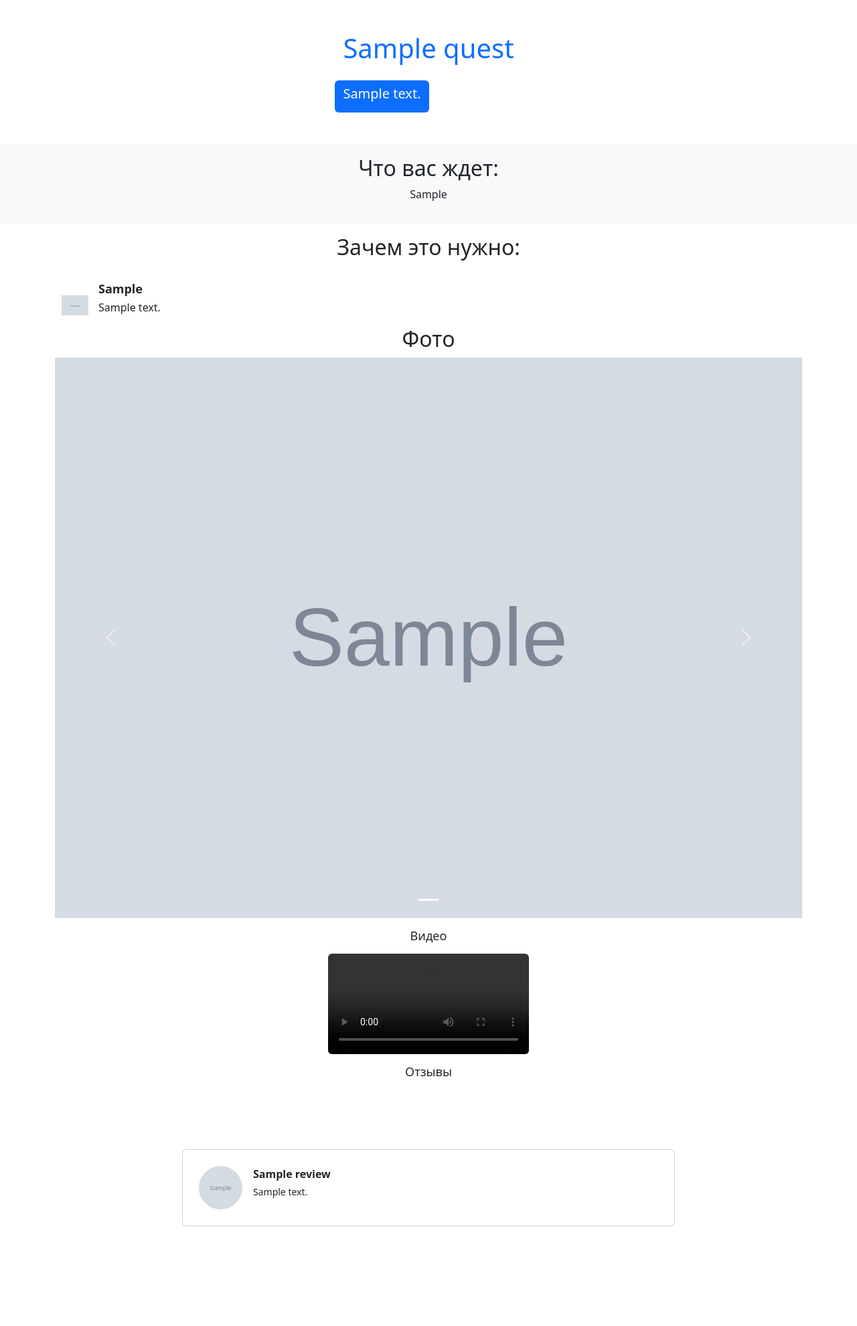
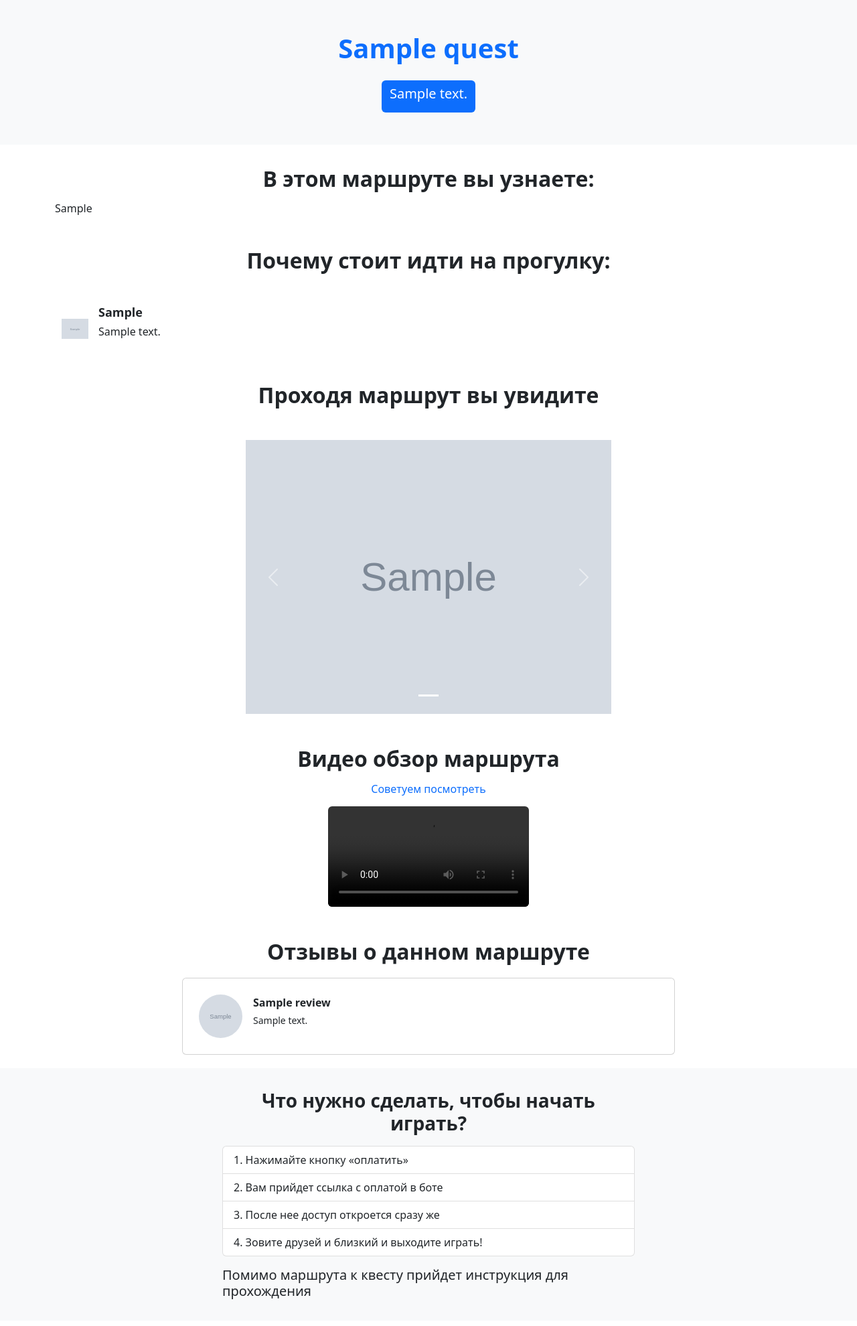
Before and after one commit to Evdak/secret_guide, a Django app: a page that uses templates/quest.html in a window 1280 px wide. Shown: the whole page at 67% size. Before the commit the page ends 1831 px from the top, so only its background shows below. Run offline with Django 4.2, Linux system fonts and the light colour scheme; tables that the repository leaves empty hold one stand-in row (values such as "Sample post"); grey boxes marked "Sample" are stand-in pictures; some libraries are stand-ins or nearby versions; grey boxes are pictures that could not be loaded.

Commit message:
new features added

```diff
--- a/secret_guide/settings.py
+++ b/secret_guide/settings.py
@@ -41,6 +41,7 @@ INSTALLED_APPS = [
     'django.contrib.sessions',
     'django.contrib.messages',
     'django.contrib.staticfiles',
+    'django_cleanup.apps.CleanupConfig',
 ]
 
 MIDDLEWARE = [
--- a/templates/quest.html
+++ b/templates/quest.html
@@ -16,7 +16,7 @@
 <head>
     <meta charset="utf-8">
     <meta name="viewport" content="width=device-width, initial-scale=1">
-    <title>Bootstrap demo</title>
+    <title>{{quest.name_rus}}</title>
     <link href="https://cdn.jsdelivr.net/npm/bootstrap@5.2.0-beta1/dist/css/bootstrap.min.css" rel="stylesheet"
         integrity="sha384-0evHe/X+R7YkIZDRvuzKMRqM+OrBnVFBL6DOitfPri4tjfHxaWutUpFmBp4vmVor" crossorigin="anonymous">
 </head>
@@ -30,6 +30,7 @@
     <style>
         .fit {
             width: fit-content;
+            max-width: 90vw;
         }
 
         .grid-col-3 {
@@ -43,54 +44,12 @@
             max-height: 95vh;
         }
 
-        h3,
-        h4 {
+        .icon_text_group-text>h3 {
             /* font-family: Gilroy; */
             font-size: 18px;
             margin-bottom: 5px;
         }
-    </style>
 
-    <body>
-        <div class="container text-center my-5">
-            <div class="col d-flex justify-content-center align-content-center flex-column flex-wrap">
-                <div class="row">
-                    <h1 class="text-primary">
-                        {{ quest.name_rus }}
-                    </h1>
-                </div>
-
-                <div class="row rounded bg-primary py-2 text-center text-white mt-3 fit text-center">
-                    <h5 class="text-white">
-                        {{ quest.description }}
-                    </h5>
-                </div>
-            </div>
-        </div>
-        <div class="text-center py-3 bg-light">
-            <h2>Что вас ждет:</h2>
-            <!-- <p>Посетите легендарное место, откуда началась история великого города на Неве.</p>
-            <p>Узнайте легенды и разгадайте тайны Петропавловской крепости:</p>
-            <ul class="list-group list-group-flush">
-                <li>кто охраняет город с высоты птичьего полета?</li>
-                <li>в чем причина непропорциональности памятника Петру Первому?</li>
-                <li>откуда здесь 12 стульев, и кто был узником бастиона?</li>
-            </ul>
-            <br>
-            <p>Прогулка длится от 1,5 до 2 часов.</p>
-            <p>Не забудьте в прохладную погоду потеплее одеться, и зарядите свои телефоны, чтобы не прерывать
-                увлекательную
-                прогулку.</p> -->
-
-            <!-- {{quest.what_waits_you}} -->
-            {% for p in quest.what_waits_you_list %}
-            <p>{{p}}</p>
-            {% endfor %}
-        </div>
-        <div class="container my-3">
-            <h2 class="text-center">Зачем это нужно:</h2>
-            <br>
-            <style>
         .icont_text_group-img {
             min-width: 45px;
             max-width: 50px;
@@ -113,12 +72,56 @@
         }
     </style>
 
+    <body>
+        <div class="bg-light mb-3 py-5">
+            <div class="container text-center">
+                <div
+                    class="col d-flex justify-content-center align-content-center flex-column flex-wrap align-items-center">
+                    <div class="row">
+                        <h1 class="text-primary fw-bold">
+                            {{ quest.name_rus }}
+                        </h1>
+                    </div>
+
+                    <div class="row rounded bg-primary py-2 text-center text-white mt-3 fit text-center">
+                        <h5 class="text-white">
+                            {{ quest.description }}
+                        </h5>
+                    </div>
+                </div>
+            </div>
+        </div>
+        <div class="container py-3">
+            <h2 class="fw-bold mb-2 text-center mb-3">В этом маршруте вы узнаете:</h2>
+            <!-- <p>Посетите легендарное место, откуда началась история великого города на Неве.</p>
+            <p>Узнайте легенды и разгадайте тайны Петропавловской крепости:</p>
+            <ul class="list-group list-group-flush">
+                <li>кто охраняет город с высоты птичьего полета?</li>
+                <li>в чем причина непропорциональности памятника Петру Первому?</li>
+                <li>откуда здесь 12 стульев, и кто был узником бастиона?</li>
+            </ul>
+            <br>
+            <p>Прогулка длится от 1,5 до 2 часов.</p>
+            <p>Не забудьте в прохладную погоду потеплее одеться, и зарядите свои телефоны, чтобы не прерывать
+                увлекательную
+                прогулку.</p> -->
+
+            <!-- {{quest.what_waits_you}} -->
+            {% for p in quest.what_waits_you_list %}
+            <h6>{{p}}</h6>
+            {% endfor %}
+        </div>
+        <div class="container my-3">
+            <h2 class="text-center fw-bold my-4">Почему стоит идти на прогулку:</h2>
+            <br>
+
+
             <div class="row">
                 {% for icon in quest.why_it_need.all %}
                 <div class="col-sm-12 col-md-4 d-flex align-items-center">
                     <div class="icont_text_group-img ">
 
-                        <img src="/quest/icons_why/{{icon.file}}" alt="{{icon.name}}">
+                        <img src="{{icon.file.url}}" alt="{{icon.name}}">
 
                     </div>
                     <div class="icon_text_group-text">
@@ -129,9 +132,11 @@
                 {% endfor %}
             </div>
 
-            <h2 class="text-dark text-center">
-                Фото
+            <h2 class="text-dark text-center fw-bold my-5">
+                Проходя маршрут вы увидите
             </h2>
+            <div class="container d-flex justify-content-center">
+                <div class="col-sm-12 col-md-6">
                     <div id="carouselExampleIndicators" class="carousel slide" data-bs-ride="true">
                         <div class="carousel-indicators">
                             <button type="button" data-bs-target="#carouselExampleIndicators" data-bs-slide-to="0"
@@ -147,7 +152,7 @@
                         </div>
                         <div class="carousel-inner">
                             <div class="carousel-item active">
-                        <img src="/quest/photo/{{quest.photo.first.file}}" class="d-block w-100" alt="{{icon.name}}">
+                                <img src="{{quest.photo.first.file.url}}" class="d-block w-100" alt="{{icon.name}}">
                             </div>
                             <!-- <div class="carousel-item">
                         <img src="ph/Centr otkrytij/photo/2.jpg" class="d-block w-100" alt="">
@@ -155,7 +160,7 @@
                             {% for ph in quest.photo.all %}
                             {% if not forloop.first%}
                             <div class="carousel-item">
-                        <img src="/quest/photo/{{ph.file}}" class="d-block w-100" alt="">
+                                <img src="{{ph.file.url}}" class="d-block w-100" alt="">
                             </div>
                             {% endif %}
                             {% endfor %}
@@ -172,41 +177,49 @@
                         </button>
                     </div>
                 </div>
+            </div>
+        </div>
 
 
         <div class="container text-center my-3">
-            <h3 class="text-dark my-3">
-                Видео
-            </h3>
+            <h2 class="text-dark my-3 fw-bold mt-5">
+                Видео обзор маршрута
+            </h2>
+            <h6 class="text-primary mb-3 mt-1">
+                Советуем посмотреть
+            </h6>
             {% for vid in quest.video.all %}
 
             <div class="conrainer d-flex justify-content-center">
                 <div class="embed-responsive">
-                    <video src="/quest/video/{{vid.file}}" class="embed-responsive-item rounded" controls>
+                    <video src="{{vid.file.url}}" class="embed-responsive-item rounded" controls>
                 </div>
             </div>
 
             {% endfor %}
 
         </div>
-        <h4 class="text-center mb-4 pb-2">Отзывы</h4>
+        <h2 class="text-center mt-5 mb-2 fw-bold">
+            Отзывы о данном маршруте
+        </h2>
         <section class="gradient-custom">
-            <div class="container my-5 py-5">
+            <div class="container my-1 py-1">
                 {% for rew in quest.reviews.all %}
-                <div class="row d-flex justify-content-center">
+                <div class="row d-flex justify-content-center my-2">
                     <div class="col-md-12 col-lg-10 col-xl-8">
                         <div class="card">
                             <div class="card-body p-4">
 
                                 <div class="row">
                                     <div class="col">
-                                        <div class="d-flex flex-start">
-                                            <img class="rounded-circle shadow-1-strong me-3"
-                                                src="/quest/reviews/{{rew.photo}}" alt="avatar" width="65"
-                                                height="65" />
+                                        <div
+                                            class="d-flex align-items-md-start align-items-sm-center flex-sm-column flex-md-row">
+                                            <img class="rounded-circle shadow-1-strong me-md-3 me-sm-0"
+                                                src="{{rew.photo.url}}" alt="avatar" width="65" height="65" />
                                             <div class="flex-grow-1 flex-shrink-1">
                                                 <div>
-                                                    <div class="d-flex justify-content-between align-items-center">
+                                                    <div
+                                                        class="d-flex justify-content-md-between justify-content-sm-center align-items-center">
                                                         <p class="mb-1 fw-bold">
                                                             {{rew.name}}
                                                         </p>
@@ -228,6 +241,20 @@
             </div>
             </div>
         </section>
+        <div class="bg-light my-2 py-3">
+            <div class="container col-md-6 col-sm-12">
+                <h3 class="text-center my-3 fw-bold">
+                    Что нужно сделать, чтобы начать играть?
+                </h3>
+                <ol class="list-group list-group-light list-group-numbered">
+                    <li class="list-group-item">Нажимайте кнопку «оплатить»</li>
+                    <li class="list-group-item">Вам прийдет ссылка с оплатой в боте</li>
+                    <li class="list-group-item">После нее доступ откроется сразу же</li>
+                    <li class="list-group-item">Зовите друзей и близкий и выходите играть!</li>
+                </ol>
+                <h5 class="text-dark my-3">Помимо маршрута к квесту прийдет инструкция для прохождения</h5>
+            </div>
+        </div>
     </body>
 
 </html>
```
Also changed, not shown: quests/models.py (+5 -6 lines), 2 other files. Lines whose indentation alone changed are shown as unchanged.
